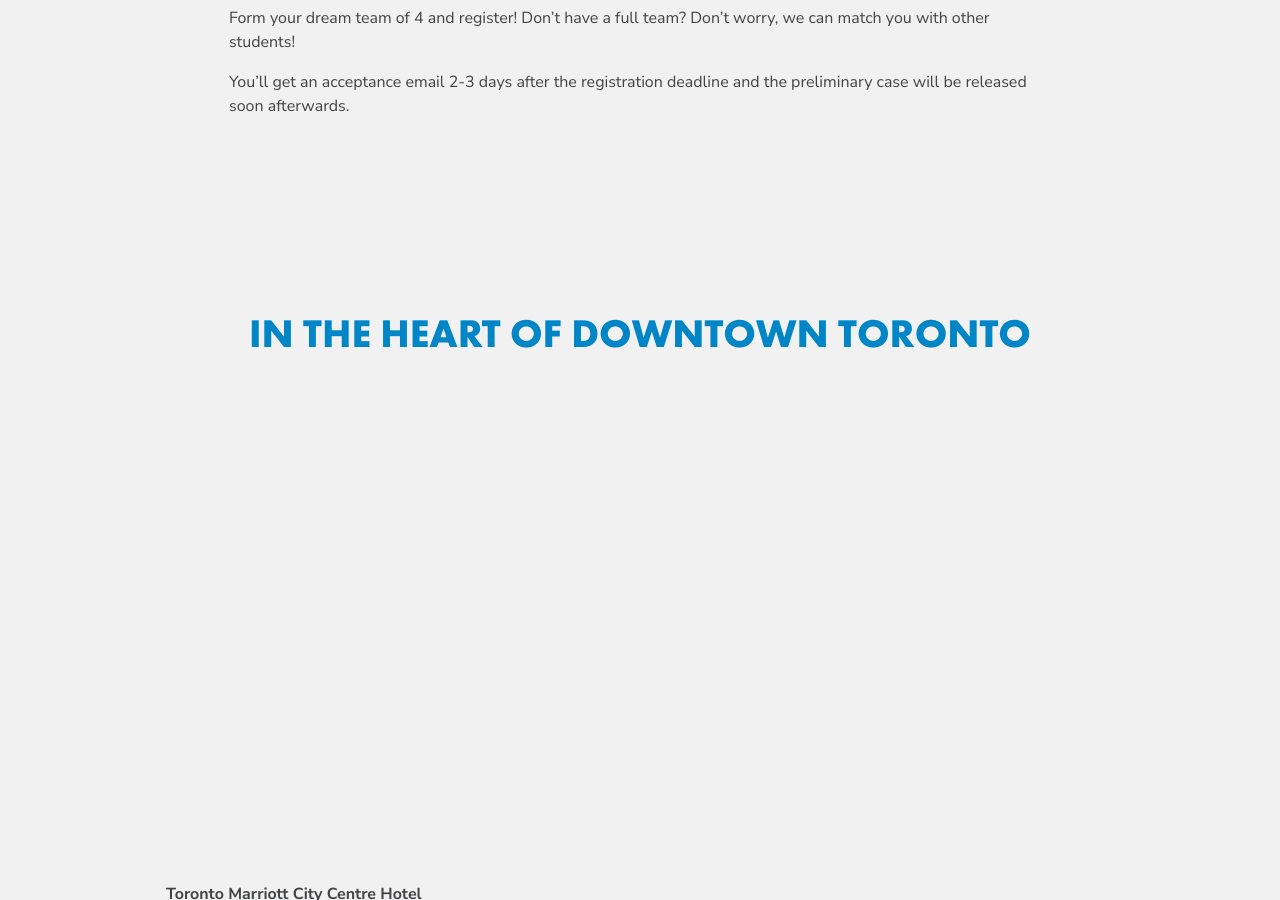
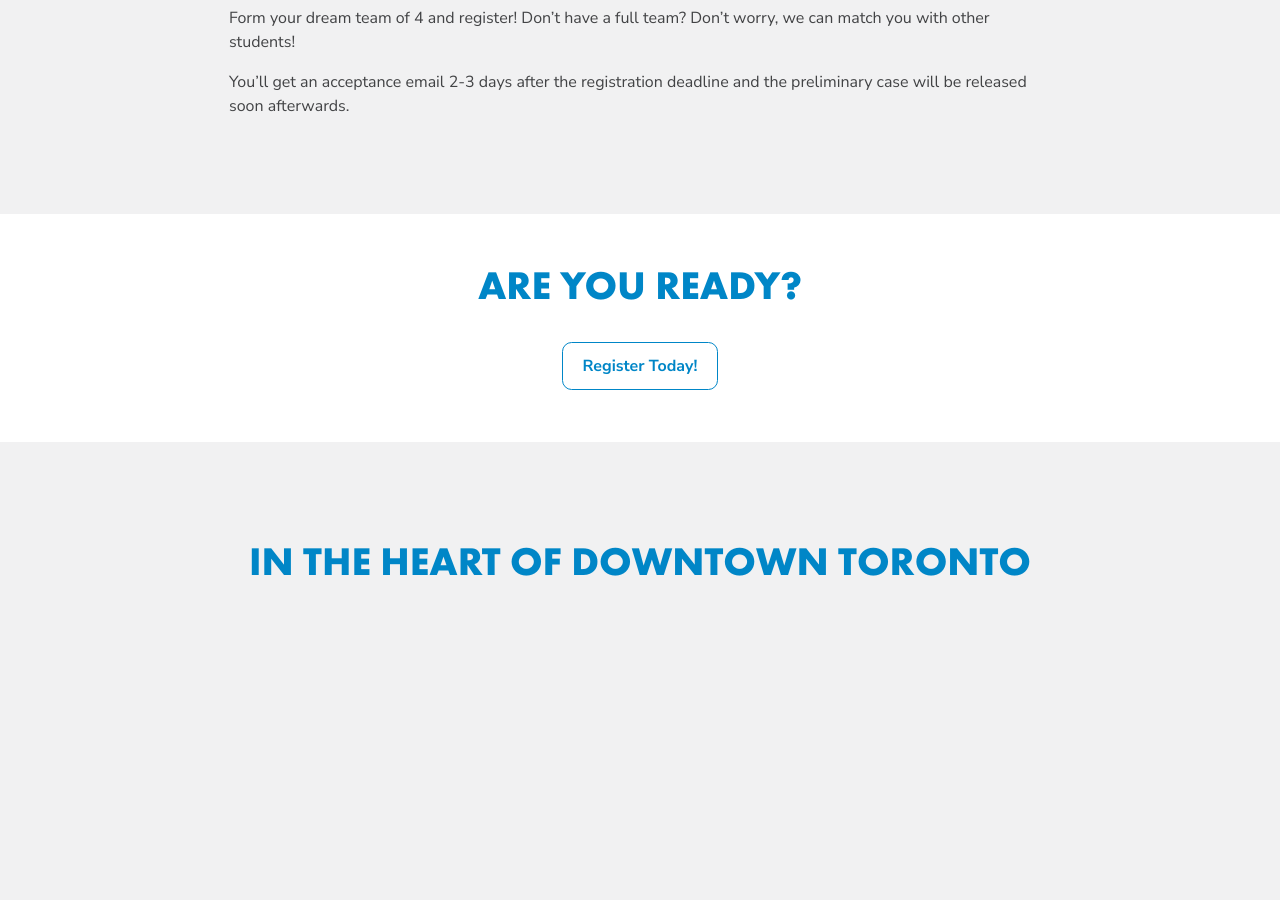
Before and after one commit to live-competition/live-competition.org, a Jekyll site: the page built from event/live-competition.html, in a window 1280 px wide and 900 px high, scrolled down 3191 px. Built offline with Jekyll 4.4.1, drawn with Linux system fonts in a browser that asks for light colours; nearby versions of some CDN libraries.

Commit message:
Update live-competition.html

```diff
--- a/event/live-competition.html
+++ b/event/live-competition.html
@@ -148,12 +148,12 @@
   </div>
 </div>
 
-<!-- <div class="py-5 text-center">
+<div class="py-5 text-center">
 <div class="px-md-5" data-aos="zoom-out-up" data-aos-duration="1500">
 <h2 class="font-secondary text-primary h1">Are you Ready?</h2>
-<a href="https://www.cognitoforms.com/LIVECompetition1/LIVEFutureLeadersChallengeRegistration2019" target = blank class="btn btn-outline-primary mt-4 mb-1">Register Today!</a>
+<a href="https://blueboard.live/register" target="_blank" class="btn btn-outline-primary mt-4 mb-1">Register Today!</a>
 </div>
-</div> -->
+</div>
 
 <div class="bg-light p-5">
   <div class="container py-5 px-md-5" data-aos="fade-up" data-aos-duration="1600" data-aos-offset="80">
```
